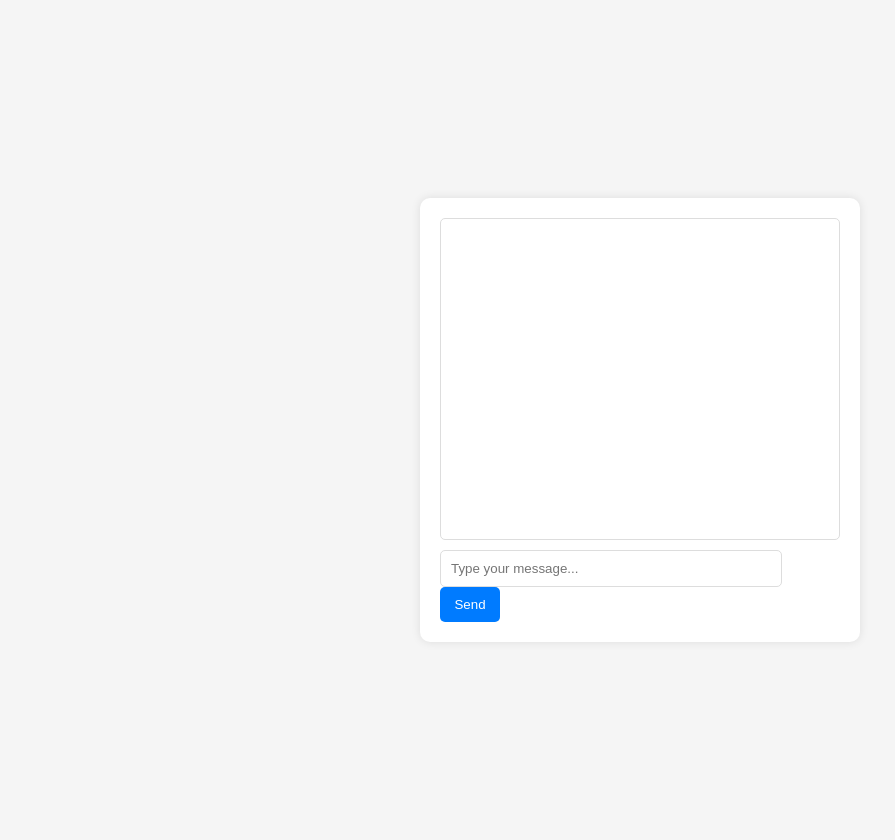
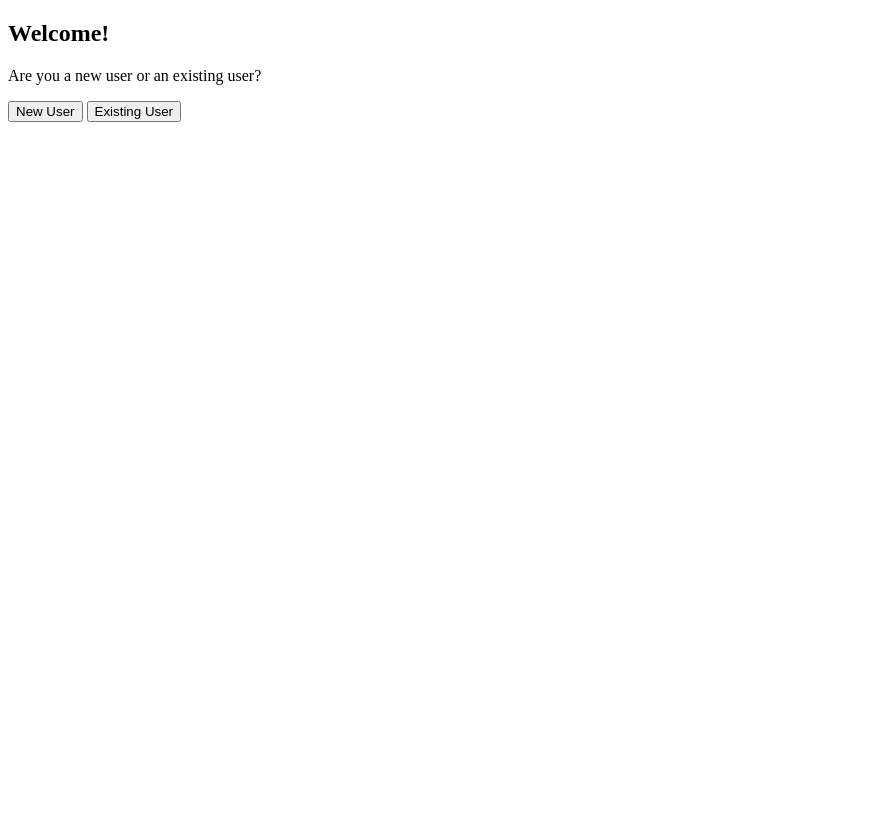
Before and after one commit to soumyajit9979/21BRS1608_ML, a Flask app: page / in a window 1280 px wide. Shown: the whole page, without its empty margins (0-895 px from the left). After the commit the page ends 122 px from the top, so only its background shows below. Run offline with Flask 3, Linux system fonts and the light colour scheme.

Commit message:
updated UI

```diff
--- a/templates/index.html
+++ b/templates/index.html
@@ -5,122 +5,127 @@
     <meta name="viewport" content="width=device-width, initial-scale=1.0">
     <title>Chatbot UI</title>
     <style>
-        body {
-            font-family: Arial, sans-serif;
-            background-color: #f5f5f5;
-            padding: 20px;
-            display: flex;
-            justify-content: center;
-            align-items: center;
-            height: 100vh;
-            margin: 0;
-        }
-        #chat-container {
-            width: 400px;
-            background-color: white;
-            padding: 20px;
-            border-radius: 10px;
-            box-shadow: 0 0 10px rgba(0, 0, 0, 0.1);
-        }
-        #chat-box {
-            height: 300px;
-            overflow-y: scroll;
-            padding: 10px;
-            border: 1px solid #ddd;
-            border-radius: 5px;
-            margin-bottom: 10px;
-        }
-        .chat-message {
-            margin-bottom: 10px;
-        }
-        .user-message {
-            text-align: right;
-            color: blue;
-        }
-        .bot-message {
-            text-align: left;
-            color: green;
-        }
-        #user-input {
-            width: calc(100% - 80px);
-            padding: 10px;
-            border: 1px solid #ddd;
-            border-radius: 5px;
-        }
-        #send-button {
-            width: 60px;
-            padding: 10px;
-            background-color: #007BFF;
-            color: white;
-            border: none;
-            border-radius: 5px;
-            cursor: pointer;
-        }
-        #send-button:hover {
-            background-color: #0056b3;
-        }
     </style>
 </head>
 <body>
 
-<div id="chat-container">
+<div id="user-container">
+    <div id="user-question">
+        <h2>Welcome!</h2>
+        <p>Are you a new user or an existing user?</p>
+        <button id="new-user-button">New User</button>
+        <button id="existing-user-button">Existing User</button>
+    </div>
+
+    <div id="user-form" style="display:none;">
+        <div id="new-user-form" style="display:none;">
+            <p>Please enter your preferred username:</p>
+            <input type="text" id="user-name-input" placeholder="Username" />
+            <button id="submit-new-user">Submit</button>
+        </div>
+        <div id="existing-user-form" style="display:none;">
+            <p>Please enter your user ID:</p>
+            <input type="text" id="user-id-input" placeholder="User ID" />
+            <button id="submit-existing-user">Submit</button>
+        </div>
+    </div>
+
+    <div id="chat-container" style="display:none;">
         <div id="chat-box"></div>
         <input type="text" id="user-input" placeholder="Type your message..." />
         <button id="send-button">Send</button>
     </div>
+</div>
 
 <script>
+    const userQuestion = document.getElementById('user-question');
+    const userForm = document.getElementById('user-form');
+    const newUserForm = document.getElementById('new-user-form');
+    const existingUserForm = document.getElementById('existing-user-form');
+    const chatContainer = document.getElementById('chat-container');
+    const userIdInput = document.getElementById('user-id-input');
+    const userNameInput = document.getElementById('user-name-input');
+    const submitNewUserButton = document.getElementById('submit-new-user');
+    const submitExistingUserButton = document.getElementById('submit-existing-user');
     const chatBox = document.getElementById('chat-box');
     const userInput = document.getElementById('user-input');
     const sendButton = document.getElementById('send-button');
 
-    // Add a new message to the chat box
-    function addMessageToChatBox(message, sender) {
-        const messageDiv = document.createElement('div');
-        messageDiv.classList.add('chat-message');
-        messageDiv.classList.add(sender === 'user' ? 'user-message' : 'bot-message');
-        messageDiv.textContent = message;
-        chatBox.appendChild(messageDiv);
-        chatBox.scrollTop = chatBox.scrollHeight;
-    }
+    let userId = '';
 
-    // Send message to the Flask API
-    async function sendMessage() {
-        const message = userInput.value;
-        if (!message) return;
+    document.getElementById('new-user-button').addEventListener('click', () => {
+        userQuestion.style.display = 'none';
+        userForm.style.display = 'block';
+        newUserForm.style.display = 'block';
+    });
 
-        // Display user's message in the chat box
-        addMessageToChatBox(message, 'user');
-        userInput.value = '';
+    document.getElementById('existing-user-button').addEventListener('click', () => {
+        userQuestion.style.display = 'none';
+        userForm.style.display = 'block';
+        existingUserForm.style.display = 'block';
+    });
 
-        try {
-            // Send the message to the Flask API
-            const response = await fetch('/ask', {
+    submitNewUserButton.addEventListener('click', async () => {
+        const userName = userNameInput.value;
+        if (!userName) return;
+
+        const response = await fetch('/user', {
             method: 'POST',
-                headers: {
-                    'Content-Type': 'application/json',
-                },
-                body: JSON.stringify({ question: message }),
+            headers: { 'Content-Type': 'application/json' },
+            body: JSON.stringify({ user_type: 'new', user_name: userName })
         });
 
         const data = await response.json();
 
-            // Display the bot's response in the chat box
-            if (data.answer) {
-                addMessageToChatBox(data.answer, 'bot');
-            } else if (data.error) {
-                addMessageToChatBox('Error: ' + data.error, 'bot');
+        if (response.ok) {
+            userId = data.user_id;
+            alert('Your user ID is: ' + userId);
+            userForm.style.display = 'none';
+            chatContainer.style.display = 'block';
+        } else {
+            alert(data.error);
         }
-        } catch (error) {
-            addMessageToChatBox('Error: ' + error.message, 'bot');
+    });
+
+    submitExistingUserButton.addEventListener('click', async () => {
+        const userIdInputValue = userIdInput.value;
+        if (!userIdInputValue) return;
+
+        const response = await fetch('/user', {
+            method: 'POST',
+            headers: { 'Content-Type': 'application/json' },
+            body: JSON.stringify({ user_type: 'old', user_id: userIdInputValue })
+        });
+
+        const data = await response.json();
+
+        if (response.ok) {
+            userId = data.user_id;
+            userForm.style.display = 'none';
+            chatContainer.style.display = 'block';
+        } else {
+            alert(data.error);
         }
-    }
+    });
 
-    // Send the message when the user clicks the button or presses Enter
-    sendButton.addEventListener('click', sendMessage);
-    userInput.addEventListener('keypress', (e) => {
-        if (e.key === 'Enter') {
-            sendMessage();
+    sendButton.addEventListener('click', async () => {
+        const message = userInput.value;
+        if (!message || !userId) return;
+
+        const response = await fetch('/ask', {
+            method: 'POST',
+            headers: { 'Content-Type': 'application/json' },
+            body: JSON.stringify({ user_id: userId, question: message })
+        });
+
+        const data = await response.json();
+
+        if (response.ok) {
+            chatBox.innerHTML += `<p><strong>You:</strong> ${message}</p>`;
+            chatBox.innerHTML += `<p><strong>Bot:</strong> ${data.answer}</p>`;
+            userInput.value = '';
+        } else {
+            alert(data.error);
         }
     });
 </script>
```
Lines whose indentation alone changed are shown as unchanged.
